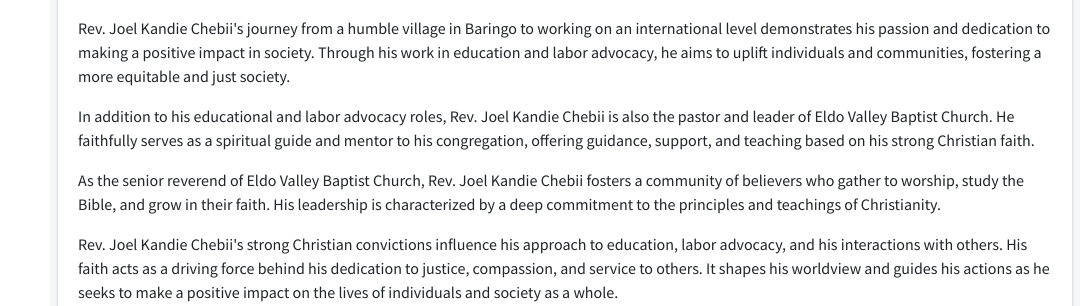
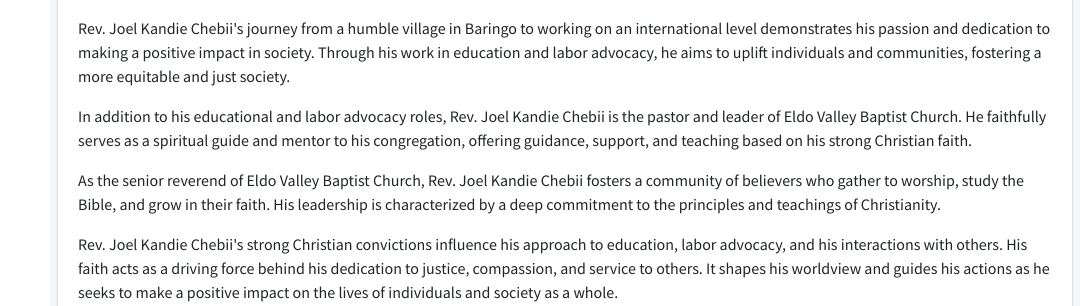
Before and after one commit to rez047/October-29th, a Django app: page /admin_home in a window 1280 px wide. Shown: the part 960-1266 px from the top of the page, without its empty margins (200-1280 px from the left). Run offline with Django 3.2, Linux system fonts and the light colour scheme; a user stored in the database is signed in; data comes from the database, SQL or seed files in the repository; data that the repository does not hold is empty; some libraries are stand-ins or nearby versions.

Commit message:
Update home_content.html

```diff
--- a/school_management_app/templates/hod_template/home_content.html
+++ b/school_management_app/templates/hod_template/home_content.html
@@ -18,7 +18,7 @@
 
 <p>Rev. Joel Kandie Chebii's journey from a humble village in Baringo to working on an international level demonstrates his passion and dedication to making a positive impact in society. Through his work in education and labor advocacy, he aims to uplift individuals and communities, fostering a more equitable and just society.</p>
 
-<p>In addition to his educational and labor advocacy roles, Rev. Joel Kandie Chebii is also the pastor and leader of Eldo Valley Baptist Church. He faithfully serves as a spiritual guide and mentor to his congregation, offering guidance, support, and teaching based on his strong Christian faith.</p>
+<p>In addition to his educational and labor advocacy roles, Rev. Joel Kandie Chebii is the pastor and leader of Eldo Valley Baptist Church. He faithfully serves as a spiritual guide and mentor to his congregation, offering guidance, support, and teaching based on his strong Christian faith.</p>
 
 <p>As the senior reverend of Eldo Valley Baptist Church, Rev. Joel Kandie Chebii fosters a community of believers who gather to worship, study the Bible, and grow in their faith. His leadership is characterized by a deep commitment to the principles and teachings of Christianity.</p>
 
```
